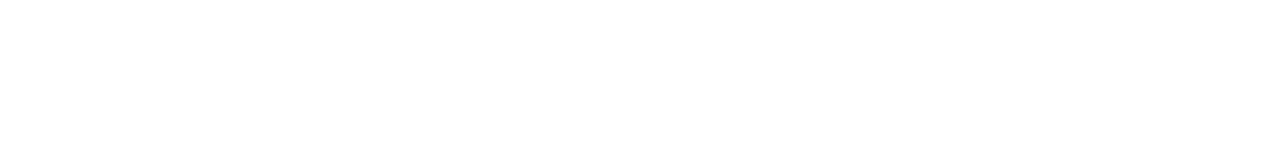
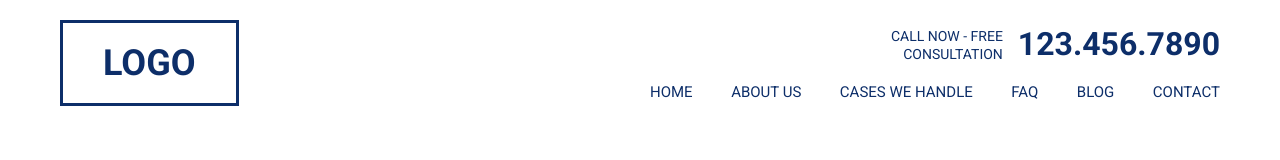
Before and after one commit to everestq/attorney, a website: page app/index.html in a window 1280 px wide. Drawn offline with nearby package versions, Linux system fonts and the light colour scheme; files that its build step writes are made by us from their sources.

Commit message:
added header

```diff
--- a/app/index.html
+++ b/app/index.html
@@ -1,15 +1,49 @@
 <!DOCTYPE html>
 <html lang="en">
+
 <head>
     <meta charset="UTF-8">
     <meta name="viewport" content="width=device-width, initial-scale=1.0">
     <meta http-equiv="X-UA-Compatible" content="ie=edge">
     <title>Document</title>
+    <link href="https://fonts.googleapis.com/css?family=Roboto:100,400,500,700&display=swap" rel="stylesheet">
     <link rel="stylesheet" href="css/libs.min.css">
     <link rel="stylesheet" href="css/style.min.css">
 </head>
+
 <body>
+    <header class="header">
+        <div class="container">
+            <div class="header__inner">
+                <div class="header__logo">
+                    <a class="header__logo-text" href="#">
+                    LOGO
+                    </a>
+                </div>
+                <div class="header__right">
+                    <div class="header__callback">
+                    <div class="header__text">
+                     <span>Call now - Free Consultation</span>
+                    </div>
+                    <div class="header__phone">
+                    <a href="tel:1234567890">123.456.7890</a>
+                    </div>
+                    </div>
+                    <div class="header__menu">
+                        <ul>
+                            <li><a href="#">Home</a></li>
+                            <li><a href="#">About us</a></li>
+                            <li><a href="#">Cases we handle</a></li>
+                            <li><a href="#">FAQ</a></li>
+                            <li><a href="#">Blog</a></li>
+                            <li><a href="#">Contact</a></li>
+                        </ul>
+                    </div>
+                </div>
+            </div>
 
+        </div>
+    </header>
 
 
 
@@ -17,4 +51,5 @@
     <script src="js/libs.min.js"></script>
     <script src="js/main.js"></script>
 </body>
+
 </html>
--- a/app/scss/_global.scss
+++ b/app/scss/_global.scss
@@ -8,6 +8,8 @@ html{
 }
 a{
     display: inline-block;
+    text-decoration: none;
+
 }
 ul,
 li{
@@ -15,3 +17,9 @@ li{
     padding: 0;
     list-style: none;
 }
+
+.container{
+    max-width: 1200px;
+    margin: 0 auto;
+    padding: 0 20px;
+}
--- a/app/scss/_vars.scss
+++ b/app/scss/_vars.scss
@@ -0,0 +1,18 @@
+$blue: #0d2e69;
+
+@mixin f100 {
+    font-family: 'Roboto', sans-serif;
+    font-weight: 100;
+}
+@mixin f400 {
+    font-family: 'Roboto', sans-serif;
+    font-weight: 400;
+}
+@mixin f500 {
+    font-family: 'Roboto', sans-serif;
+    font-weight: 500;
+}
+@mixin f700 {
+    font-family: 'Roboto', sans-serif;
+    font-weight: 700;
+}
--- a/app/scss/style.scss
+++ b/app/scss/style.scss
@@ -1,2 +1,81 @@
 @import 'vars';
 @import 'global';
+
+
+//start header
+.header{
+    height: 120px;
+}
+.header__inner{
+    margin-top: 20px;
+    display: flex;
+    justify-content: space-between;
+}
+.header__logo-text{
+    @include f700;
+    font-size: 36px;
+    line-height: 40px;
+    color: $blue;
+    text-transform: uppercase;
+    border: 3px solid $blue;
+    padding: 20px 40px;
+
+}
+.header__right{
+    display: flex;
+    justify-content: flex-end;
+    flex-wrap: wrap;
+    margin-top: 7px;
+    max-width: 570px;
+    width: 100%;
+}
+.header__callback{
+    display: flex;
+    max-width: 330px;
+}
+.header__text{
+    color: $blue;
+    text-align: right;
+    span{
+        @include f400;
+        font-size: 14px;
+        line-height: 15px;
+        text-transform: uppercase;
+    }
+}
+.header__phone {
+    a{
+        @include f700;
+        font-size: 32px;
+        line-height: 35px;
+        text-decoration: none;
+        color: $blue;
+        margin-left: 15px;
+    }
+}
+.header__menu{
+    display: flex;
+    margin-top: 15px;
+    margin-bottom: 20px;
+    max-width: 570px;
+    width: 100%;
+    ul{
+        display: flex;
+        width: 100%;
+        justify-content: space-between;
+    }
+    li{
+        display: inline-block;
+    }
+    a{
+        @include f400;
+        font-size: 15px;
+        line-height: 27px;
+        text-transform: uppercase;
+        color: $blue;
+    }
+}
+
+
+
+//end header
```
